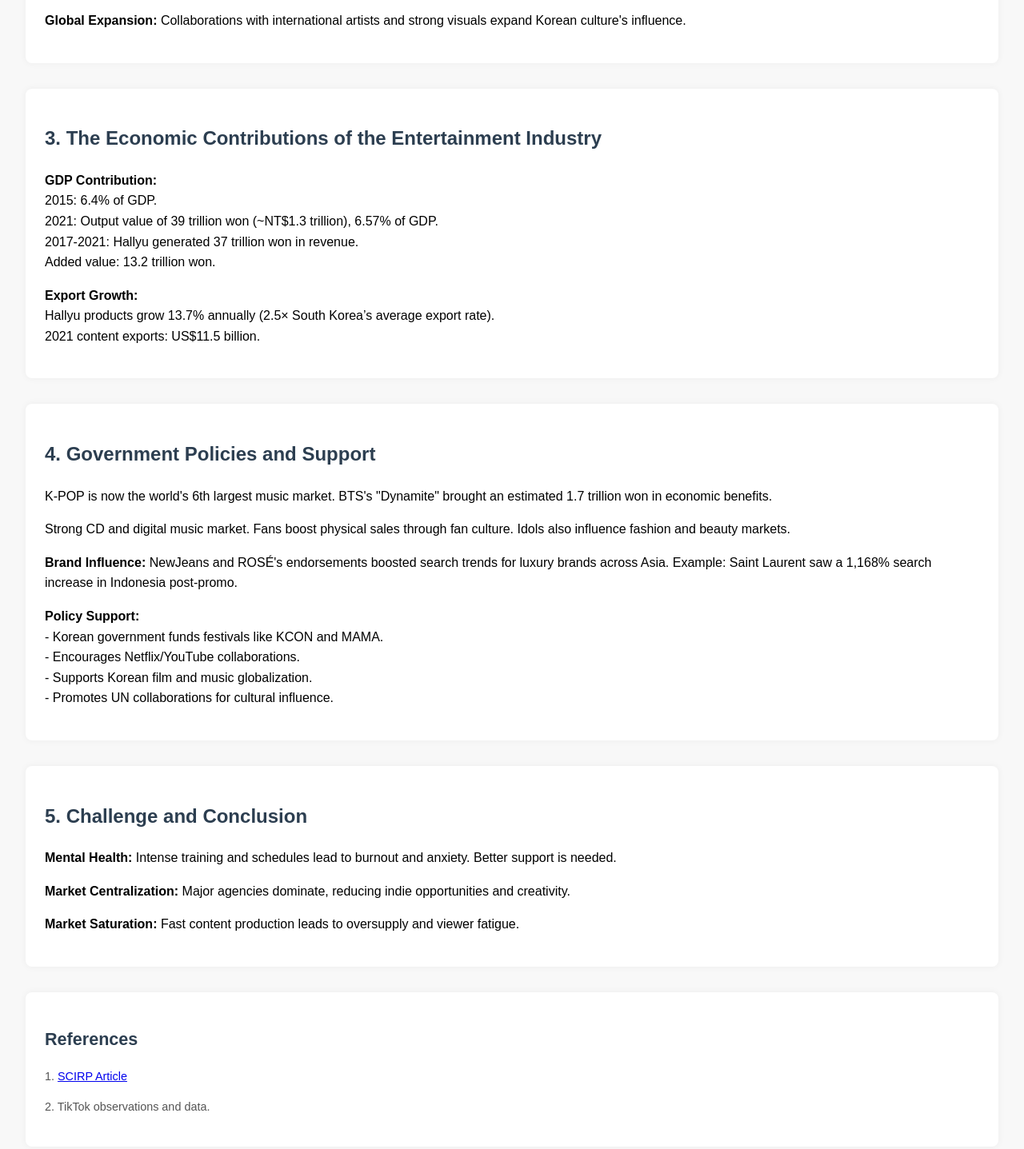
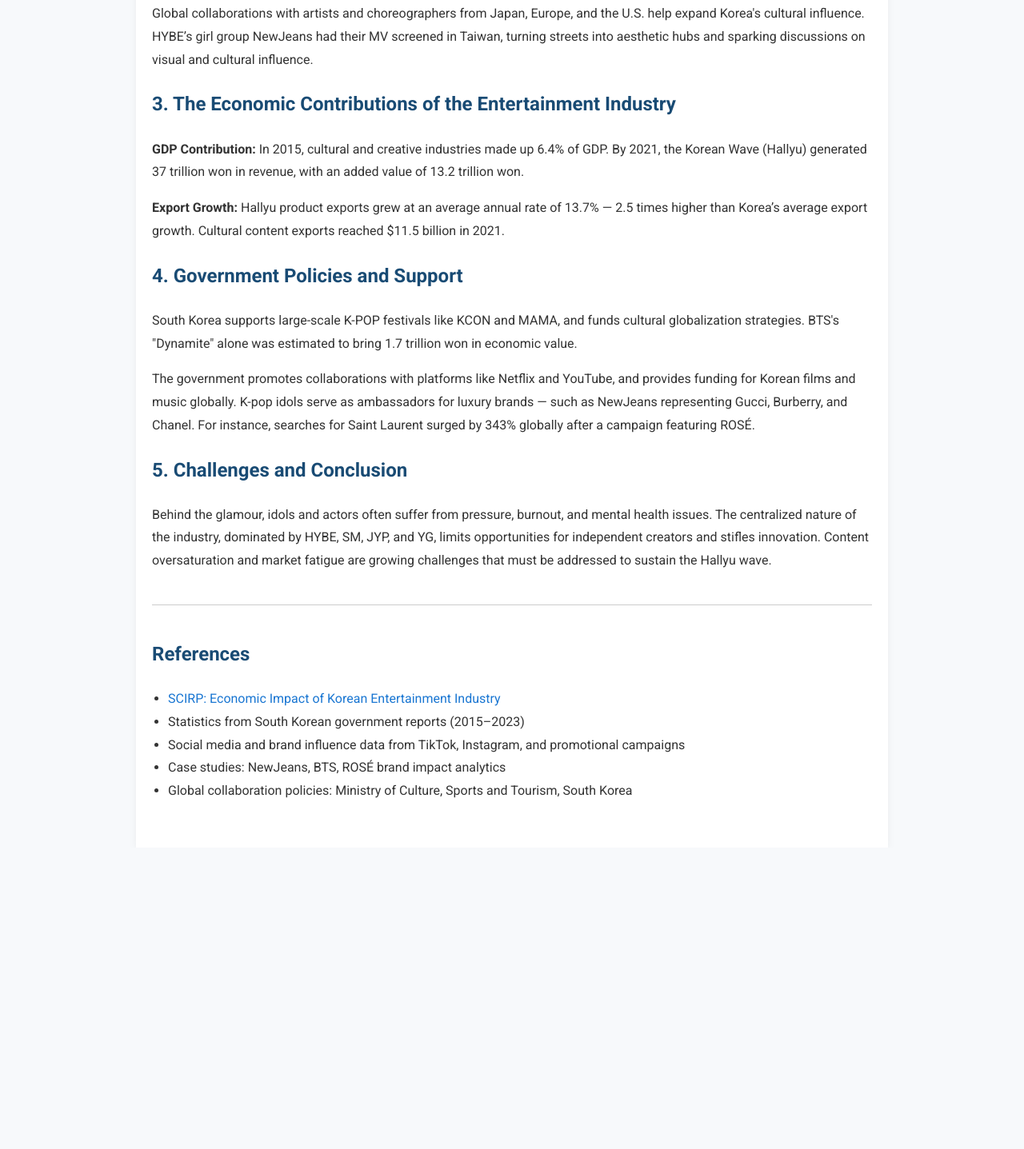
Before and after one commit to roseui711/roseui711.github.io, a plain HTML site: page index.html in a window 1280 px wide. Shown: the part 705-2142 px from the top of the page at 80% size. After the commit the page ends 1765 px from the top, so only its background shows below. Drawn offline with Linux system fonts and the light colour scheme.

Commit message:
Update index.html

```diff
--- a/index.html
+++ b/index.html
@@ -1,91 +1,85 @@
 <!DOCTYPE html>
 <html lang="en">
 <head>
-  <meta charset="UTF-8">
-  <meta name="viewport" content="width=device-width, initial-scale=1.0">
+  <meta charset="UTF-8" />
+  <meta name="viewport" content="width=device-width, initial-scale=1.0" />
   <title>The Economic Impact of the South Korean Entertainment Industry</title>
+  <link href="https://fonts.googleapis.com/css2?family=Roboto:wght@400;700&display=swap" rel="stylesheet">
   <style>
     body {
-      font-family: Arial, sans-serif;
-      line-height: 1.6;
-      margin: 2rem;
-      background: #f8f8f8;
+      font-family: 'Roboto', sans-serif;
+      line-height: 1.8;
+      margin: 0;
+      padding: 0;
+      background: #f7f9fb;
+      color: #333;
+    }
+    .container {
+      max-width: 900px;
+      margin: auto;
+      padding: 40px 20px;
+      background: #fff;
+      box-shadow: 0 2px 10px rgba(0,0,0,0.05);
     }
     h1, h2 {
-      color: #2c3e50;
+      color: #194b74;
     }
     h1 {
-      text-align: center;
-      margin-bottom: 2rem;
+      border-bottom: 2px solid #194b74;
+      padding-bottom: 10px;
     }
-    .section {
-      background: white;
-      padding: 1.5rem;
-      margin-bottom: 2rem;
-      border-radius: 8px;
-      box-shadow: 0 0 10px rgba(0,0,0,0.05);
+    .references {
+      margin-top: 40px;
+      border-top: 1px solid #ccc;
+      padding-top: 20px;
     }
-    .reference {
-      font-size: 0.9em;
-      color: #555;
+    ul {
+      padding-left: 20px;
+    }
+    a {
+      color: #1976d2;
+      text-decoration: none;
+    }
+    a:hover {
+      text-decoration: underline;
     }
   </style>
 </head>
 <body>
-  <h1>The Economic Impact of the South Korean Entertainment Industry</h1>
+  <div class="container">
+    <h1>The Economic Impact of the South Korean Entertainment Industry</h1>
 
-  <div class="section">
     <h2>1. Introduction</h2>
-    <p>The success of K-POP today is built on a systematic training process that produces high-caliber artists. In addition to holding regular auditions domestically, the company also organizes global competitions in countries to discover talented trainees—a strategy aimed at capturing international markets.</p>
-    <p>Moreover, K-POP leverages social media platforms like TikTok and Instagram Reels for rapid global exposure. Artists often initiate dance challenges to engage fans worldwide, further amplifying their reach.</p>
-  </div>
+    <p>The success of K-POP today is built on a systematic training process that produces high-caliber artists. In addition to holding regular auditions domestically, the company also organizes global competitions to discover talented trainees — a strategy aimed at capturing international markets. Moreover, K-POP leverages social media platforms like TikTok and Instagram Reels for rapid global exposure. Artists often initiate dance challenges to engage fans worldwide, further amplifying their reach.</p>
 
-  <div class="section">
-    <h2>2. The Rise and Global Influence of Korea Trend</h2>
-    <p><strong>K-pop:</strong> Hip hop and jazz influences, plus English lyrics, make K-pop more international.</p>
+    <h2>2. The Rise and Global Influence of Korean Trends</h2>
+    <p><strong>K-pop:</strong> Incorporating hip hop and jazz, with many English lyrics, makes K-pop more globally accessible. Artists like ROSÉ, whose debut solo album features all-English songs, highlight this international appeal.</p>
     <p><strong>Television Dramas:</strong> Korean dramas captivate audiences with engaging storylines and high-quality production.</p>
-    <p><strong>Example:</strong> ROSÉ's debut solo album features full English songs. Born in New Zealand, raised in Australia, her background contributed to K-pop’s global expansion.</p>
-    <p><strong>Films:</strong> Korean cinema is recognized for diverse themes and storytelling styles.</p>
-    <p><strong>Cosmetics:</strong> Korean makeup trends, such as cushion foundations, thrive alongside entertainment culture.</p>
-    <p><strong>Global Expansion:</strong> Collaborations with international artists and strong visuals expand Korean culture's influence.</p>
-  </div>
+    <p><strong>Films:</strong> Korean cinema has gained recognition for its diverse themes and storytelling.</p>
+    <p><strong>Cosmetics:</strong> The booming makeup culture, driven by K-pop and K-dramas, has popularized Korean beauty trends worldwide. Cushion foundations, for instance, originated in Korea and are now globally sought-after.</p>
+    <p>Global collaborations with artists and choreographers from Japan, Europe, and the U.S. help expand Korea's cultural influence. HYBE’s girl group NewJeans had their MV screened in Taiwan, turning streets into aesthetic hubs and sparking discussions on visual and cultural influence.</p>
 
-  <div class="section">
     <h2>3. The Economic Contributions of the Entertainment Industry</h2>
-    <p><strong>GDP Contribution:</strong><br>
-    2015: 6.4% of GDP.<br>
-    2021: Output value of 39 trillion won (~NT$1.3 trillion), 6.57% of GDP.<br>
-    2017-2021: Hallyu generated 37 trillion won in revenue.<br>
-    Added value: 13.2 trillion won.</p>
+    <p><strong>GDP Contribution:</strong> In 2015, cultural and creative industries made up 6.4% of GDP. By 2021, the Korean Wave (Hallyu) generated 37 trillion won in revenue, with an added value of 13.2 trillion won.</p>
+    <p><strong>Export Growth:</strong> Hallyu product exports grew at an average annual rate of 13.7% — 2.5 times higher than Korea’s average export growth. Cultural content exports reached $11.5 billion in 2021.</p>
 
-    <p><strong>Export Growth:</strong><br>
-    Hallyu products grow 13.7% annually (2.5× South Korea’s average export rate).<br>
-    2021 content exports: US$11.5 billion.</p>
-  </div>
+    <h2>4. Government Policies and Support</h2>
+    <p>South Korea supports large-scale K-POP festivals like KCON and MAMA, and funds cultural globalization strategies. BTS's "Dynamite" alone was estimated to bring 1.7 trillion won in economic value.</p>
+    <p>The government promotes collaborations with platforms like Netflix and YouTube, and provides funding for Korean films and music globally. K-pop idols serve as ambassadors for luxury brands — such as NewJeans representing Gucci, Burberry, and Chanel. For instance, searches for Saint Laurent surged by 343% globally after a campaign featuring ROSÉ.</p>
 
-  <div class="section">
-    <h2>4. Government Policies and Support</h2>
-    <p>K-POP is now the world's 6th largest music market. BTS's "Dynamite" brought an estimated 1.7 trillion won in economic benefits.</p>
-    <p>Strong CD and digital music market. Fans boost physical sales through fan culture. Idols also influence fashion and beauty markets.</p>
-    <p><strong>Brand Influence:</strong> NewJeans and ROSÉ's endorsements boosted search trends for luxury brands across Asia. Example: Saint Laurent saw a 1,168% search increase in Indonesia post-promo.</p>
-    <p><strong>Policy Support:</strong><br>
-    - Korean government funds festivals like KCON and MAMA.<br>
-    - Encourages Netflix/YouTube collaborations.<br>
-    - Supports Korean film and music globalization.<br>
-    - Promotes UN collaborations for cultural influence.</p>
-  </div>
+    <h2>5. Challenges and Conclusion</h2>
+    <p>Behind the glamour, idols and actors often suffer from pressure, burnout, and mental health issues. The centralized nature of the industry, dominated by HYBE, SM, JYP, and YG, limits opportunities for independent creators and stifles innovation. Content oversaturation and market fatigue are growing challenges that must be addressed to sustain the Hallyu wave.</p>
 
-  <div class="section">
-    <h2>5. Challenge and Conclusion</h2>
-    <p><strong>Mental Health:</strong> Intense training and schedules lead to burnout and anxiety. Better support is needed.</p>
-    <p><strong>Market Centralization:</strong> Major agencies dominate, reducing indie opportunities and creativity.</p>
-    <p><strong>Market Saturation:</strong> Fast content production leads to oversupply and viewer fatigue.</p>
-  </div>
-
-  <div class="section reference">
-    <h2>References</h2>
-    <p>1. <a href="https://www.scirp.org/journal/paperinformation?paperid=127654&utm_source=chatgpt.com" target="_blank">SCIRP Article</a></p>
-    <p>2. TikTok observations and data.</p>
+    <div class="references">
+      <h2>References</h2>
+      <ul>
+        <li><a href="https://www.scirp.org/journal/paperinformation?paperid=127654&utm_source=chatgpt.com" target="_blank">SCIRP: Economic Impact of Korean Entertainment Industry</a></li>
+        <li>Statistics from South Korean government reports (2015–2023)</li>
+        <li>Social media and brand influence data from TikTok, Instagram, and promotional campaigns</li>
+        <li>Case studies: NewJeans, BTS, ROSÉ brand impact analytics</li>
+        <li>Global collaboration policies: Ministry of Culture, Sports and Tourism, South Korea</li>
+      </ul>
+    </div>
   </div>
 </body>
 </html>
```
